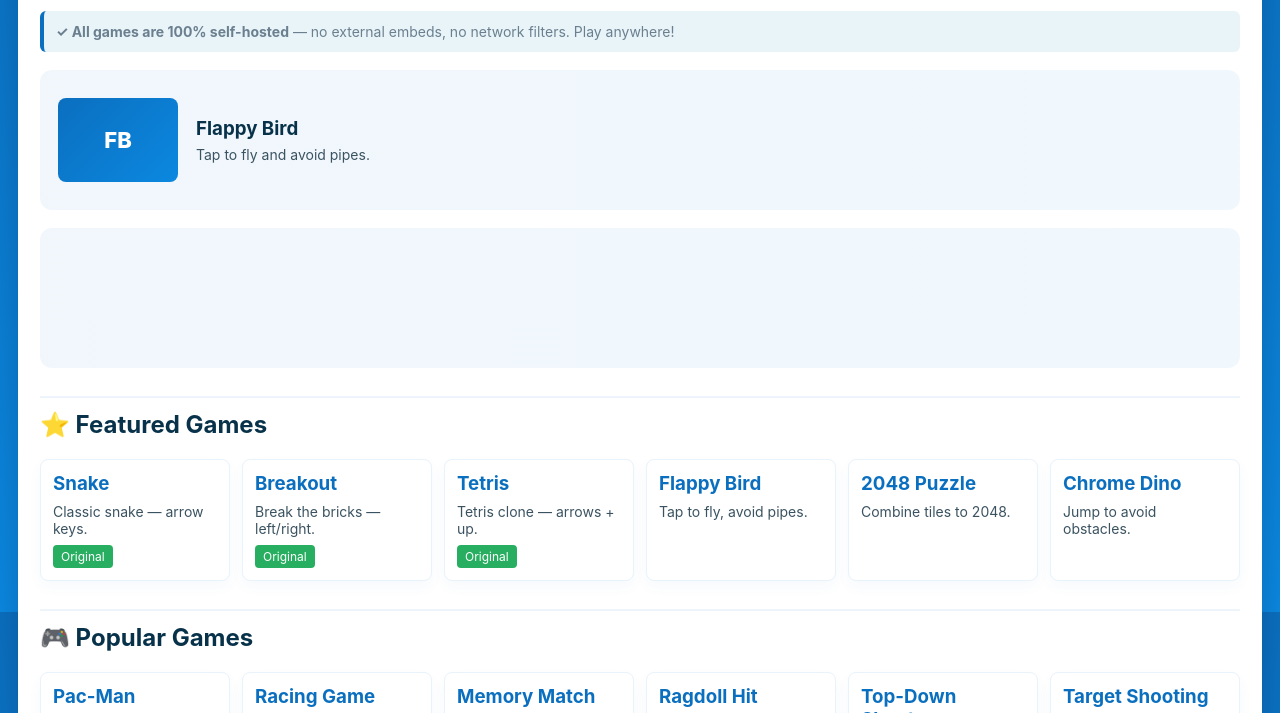
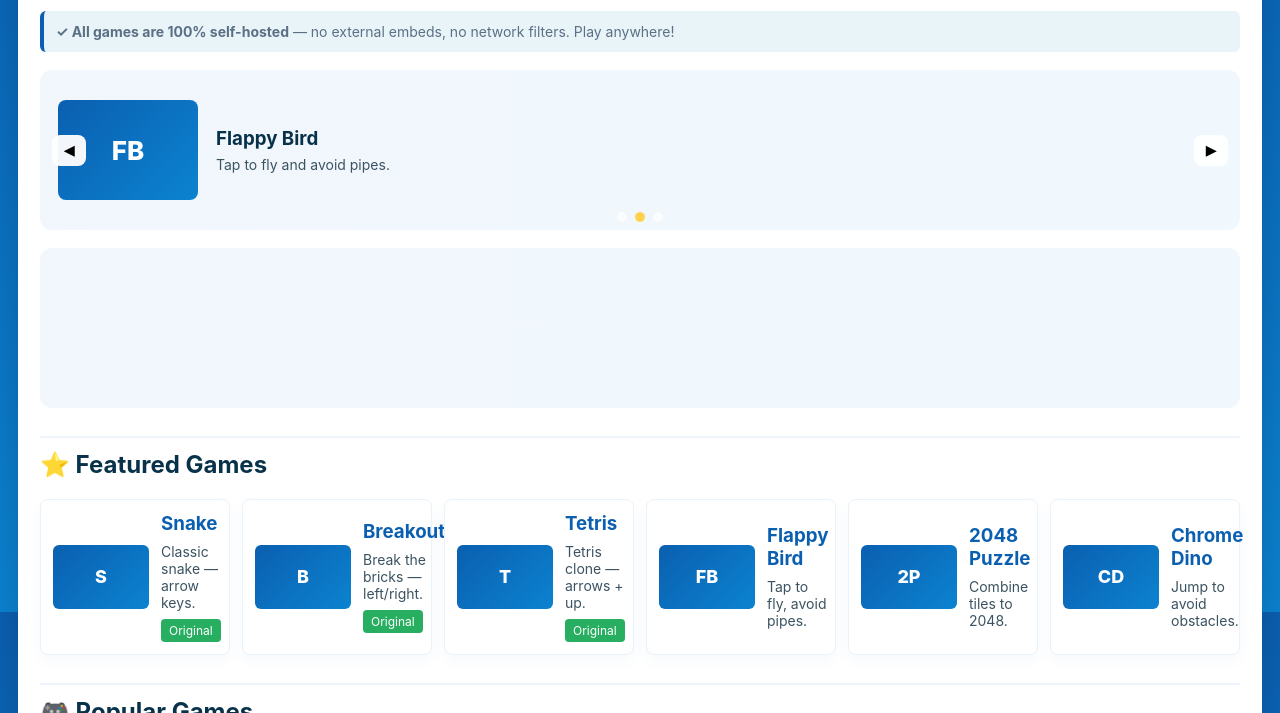
Before and after one commit to CJ10211/JesusOnTop.github.io, a plain HTML site: page games/index.html in a window 1280 px wide. Shown: the part 188-901 px from the top of the page. Drawn offline with Linux system fonts and the light colour scheme.

Commit message:
Improve hub UI: thumbnails, hover effects, carousel controls + pause-on-hover, refined palette

```diff
--- a/games/index.html
+++ b/games/index.html
@@ -5,7 +5,7 @@
   <meta name="viewport" content="width=device-width,initial-scale=1">
   <title>Games Hub - 60+ Unblocked Games</title>
   <style>
-    :root{--blue-1:#0b6fbf;--blue-2:#0b88e0;--muted:#6b7f8f;--card:#fff}
+    :root{--blue-1:#0b5fb0;--blue-2:#0b83d0;--muted:#5b6f85;--card:#ffffff;--accent:#ffd24d}
     html,body{height:100%}
     body{margin:0;background:linear-gradient(180deg,var(--blue-1),var(--blue-2));font-family:Inter,system-ui,Arial,Helvetica,sans-serif;color:#08324a}
     .site-header{display:flex;align-items:center;gap:12px;padding:18px 24px;color:#fff}
@@ -21,14 +21,22 @@
     .lead{background:#e8f4f8;padding:12px;border-radius:6px;border-left:4px solid var(--blue-1);color:var(--muted)}
     h2{margin-top:28px;border-top:2px solid #eef4fb;padding-top:12px}
     .grid{display:grid;grid-template-columns:repeat(auto-fit,minmax(180px,1fr));gap:12px}
-    .card{border:1px solid #e9f3fb;padding:12px;border-radius:8px;background:#fff;box-shadow:0 6px 14px rgba(11,104,191,0.04)}
+    .card{border:1px solid #e9f3fb;padding:12px;border-radius:8px;background:#fff;box-shadow:0 6px 14px rgba(11,104,191,0.04);display:flex;gap:12px;align-items:center;transition:transform .18s ease,box-shadow .18s ease}
+    .card:hover{transform:translateY(-6px) scale(1.02);box-shadow:0 18px 36px rgba(11,104,191,0.12)}
+    .card-thumb{width:96px;height:64px;border-radius:6px;flex:0 0 96px;display:flex;align-items:center;justify-content:center;font-weight:800;color:#fff;background:linear-gradient(135deg,var(--blue-1),var(--blue-2));font-size:18px}
+    .card .meta{flex:1}
     /* hero / carousel styles */
     .hero{margin:18px 0}
-    .carousel{display:block;position:relative;height:140px;border-radius:12px;overflow:hidden;background:linear-gradient(90deg,rgba(11,111,191,0.06),rgba(11,136,224,0.06));display:flex;align-items:center}
+    .carousel{display:block;position:relative;height:160px;border-radius:12px;overflow:hidden;background:linear-gradient(90deg,rgba(11,111,191,0.06),rgba(11,136,224,0.06));display:flex;align-items:center}
     .carousel .slide{display:none;align-items:center;gap:18px;padding:18px;cursor:pointer}
-    .carousel .slide .thumb{width:120px;height:84px;border-radius:8px;background:linear-gradient(135deg,#0b6fbf,#0b88e0);color:#fff;font-weight:800;display:flex;align-items:center;justify-content:center;font-size:22px}
+    .carousel .slide .thumb{width:140px;height:100px;border-radius:8px;background:linear-gradient(135deg,var(--blue-1),var(--blue-2));color:#fff;font-weight:800;display:flex;align-items:center;justify-content:center;font-size:26px}
     .carousel .slide .meta h3{margin:0;color:#08324a}
     .carousel .slide .meta p{margin:6px 0 0 0;color:#3b5361}
+    .carousel .controls{position:absolute;left:12px;right:12px;top:0;height:100%;display:flex;align-items:center;justify-content:space-between;pointer-events:none}
+    .carousel .controls button{pointer-events:auto;background:rgba(255,255,255,0.95);border:0;padding:8px 12px;border-radius:8px;cursor:pointer;font-weight:700}
+    .carousel .dots{position:absolute;left:50%;transform:translateX(-50%);bottom:8px;display:flex;gap:8px}
+    .carousel .dot{width:10px;height:10px;border-radius:50%;background:rgba(255,255,255,0.7);cursor:pointer}
+    .carousel .dot.active{background:var(--accent)}
     .card.hidden{display:none}
     h3{margin:0 0 8px 0}
     p{margin:0;font-size:14px;color:#3b5361}
@@ -119,12 +127,12 @@
 
     <h2>🎮 Popular Games</h2>
     <div class="grid">
-      <div class="card"><h3><a class="game-link" href="pacman.html">Pac-Man</a></h3><p>Classic Pac-Man.</p></div>
+      <div class="card"><div class="card-thumb">P</div><div class="meta"><h3><a class="game-link" href="pacman.html">Pac-Man</a></h3><p>Classic Pac-Man.</p></div></div>
       <div class="card"><h3><a class="game-link" href="phaser-racing.html">Racing Game</a></h3><p>Car racing with obstacles.</p></div>
       <div class="card"><h3><a class="game-link" href="phaser-memory.html">Memory Match</a></h3><p>Find matching card pairs.</p></div>
-      <div class="card"><h3><a class="game-link" href="ragdoll.html">Ragdoll Hit</a></h3><p>Physics ragdoll demo.</p></div>
-      <div class="card"><h3><a class="game-link" href="shooter.html">Top-Down Shooter</a></h3><p>Shoot enemies, arrows/touch.</p></div>
-      <div class="card"><h3><a class="game-link" href="target.html">Target Shooting</a></h3><p>Click targets within timer.</p></div>
+      <div class="card"><div class="card-thumb">R</div><div class="meta"><h3><a class="game-link" href="ragdoll.html">Ragdoll Hit</a></h3><p>Physics ragdoll demo.</p></div></div>
+      <div class="card"><div class="card-thumb">S</div><div class="meta"><h3><a class="game-link" href="shooter.html">Top-Down Shooter</a></h3><p>Shoot enemies, arrows/touch.</p></div></div>
+      <div class="card"><div class="card-thumb">T</div><div class="meta"><h3><a class="game-link" href="target.html">Target Shooting</a></h3><p>Click targets within timer.</p></div></div>
     </div>
 
     <h2>🧠 Puzzle & Brain Games</h2>
@@ -217,5 +225,61 @@
       });
     })();
   </script>
+  <script>
+    // add thumbnails to cards that don't have one, based on title initials
+    (function(){
+      document.addEventListener('DOMContentLoaded', function(){
+        document.querySelectorAll('.grid .card').forEach(function(card){
+          if(card.querySelector('.card-thumb')) return;
+          var titleEl = card.querySelector('h3');
+          var initials = 'G';
+          if(titleEl){
+            var t = titleEl.innerText.trim();
+            initials = t.split(' ').map(function(s){return s[0];}).slice(0,2).join('').toUpperCase();
+          }
+          var thumb = document.createElement('div'); thumb.className='card-thumb'; thumb.textContent = initials;
+          var meta = document.createElement('div'); meta.className='meta';
+          // move existing content into meta
+          while(card.firstChild){ meta.appendChild(card.firstChild); }
+          card.appendChild(thumb);
+          card.appendChild(meta);
+        });
+      });
+    })();
+  </script>
+
+  <script>
+    // enhance carousel: controls, dots, pause-on-hover
+    (function(){
+      document.addEventListener('DOMContentLoaded', function(){
+        var carousel = document.getElementById('carousel');
+        if(!carousel) return;
+        var slides = Array.prototype.slice.call(carousel.querySelectorAll('.slide'));
+        if(!slides.length) return;
+        // build controls
+        var controls = document.createElement('div'); controls.className='controls';
+        var prev = document.createElement('button'); prev.textContent='◀';
+        var next = document.createElement('button'); next.textContent='▶';
+        controls.appendChild(prev); controls.appendChild(next);
+        carousel.appendChild(controls);
+        var dots = document.createElement('div'); dots.className='dots';
+        slides.forEach(function(s,i){ var d=document.createElement('div'); d.className='dot'; d.dataset.index=i; dots.appendChild(d); });
+        carousel.appendChild(dots);
+
+        var idx = 0, timer;
+        function show(i){ slides.forEach(function(s,si){ s.style.display = (si===i? 'flex':'none'); });
+          dots.querySelectorAll('.dot').forEach(function(d,di){ d.classList.toggle('active', di===i); }); idx = i; }
+        function start(){ timer = setInterval(function(){ show((idx+1)%slides.length); }, 4000); }
+        function stop(){ if(timer){ clearInterval(timer); timer=null; } }
+        prev.addEventListener('click', function(e){ e.stopPropagation(); stop(); show((idx-1+slides.length)%slides.length); start(); });
+        next.addEventListener('click', function(e){ e.stopPropagation(); stop(); show((idx+1)%slides.length); start(); });
+        dots.addEventListener('click', function(e){ if(e.target.classList.contains('dot')){ stop(); show(Number(e.target.dataset.index)); start(); }});
+        carousel.addEventListener('mouseenter', stop);
+        carousel.addEventListener('mouseleave', start);
+        slides.forEach(function(s){ s.addEventListener('click', function(){ var href = s.getAttribute('data-href'); if(href) location.href = href; }); });
+        show(0); start();
+      });
+    })();
+  </script>
 </body>
 </html>
```
